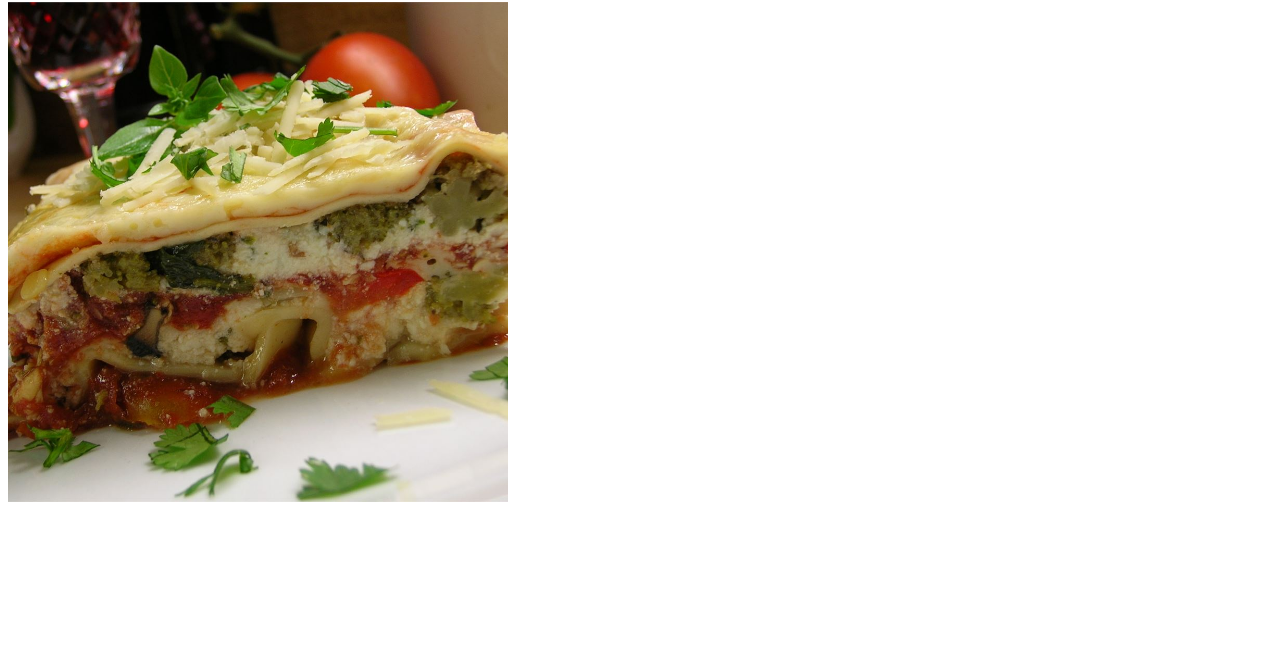
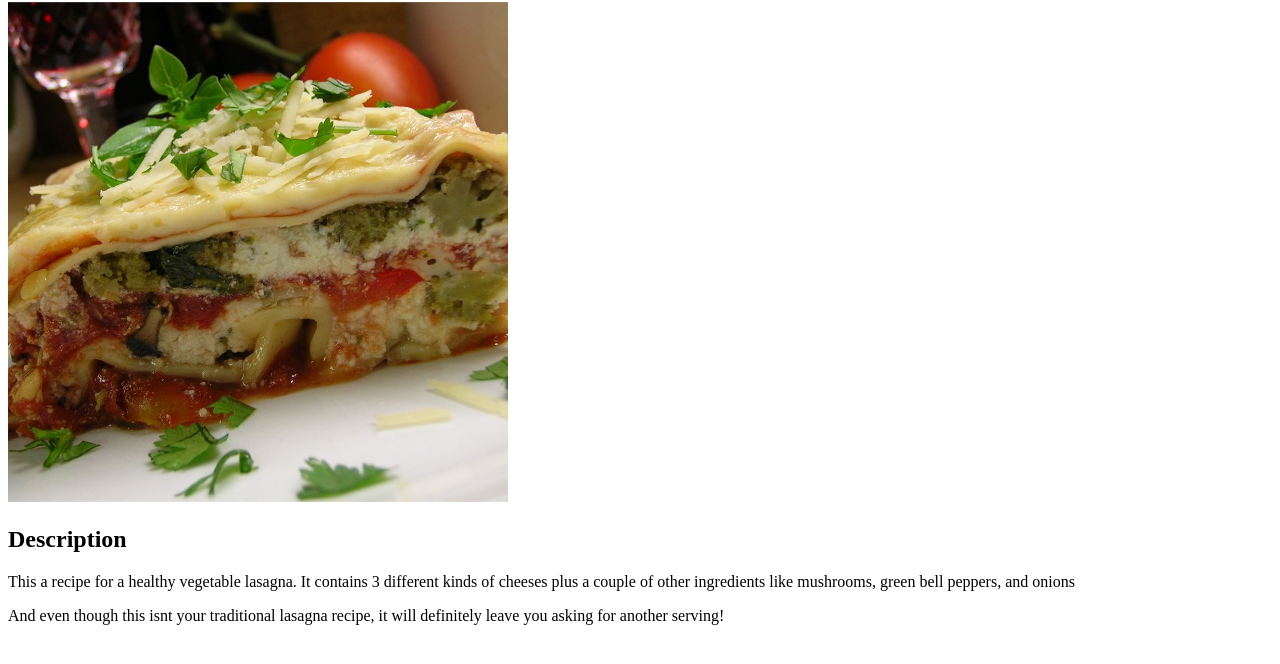
Before and after one commit to jamezq4/odin-recipes, a plain HTML site: page recipes/lasagna.html in a window 1280 px wide. Shown: the part 78-742 px from the top of the page. Drawn offline with Linux system fonts and the light colour scheme.

Commit message:
Add a description for lasagna recipe

```diff
--- a/recipes/lasagna.html
+++ b/recipes/lasagna.html
@@ -11,5 +11,11 @@
 
     <!--Image of lasagna goes here-->
     <img src="../img/lasagna.jpeg" alt="Hearty Vegetable lasagna" width="500">
+
+    <h2>Description</h2>
+    <p>This a recipe for a healthy vegetable lasagna. It contains 3 different kinds of cheeses
+        plus a couple of other ingredients like mushrooms, green bell peppers, and onions
+    </p>
+    <p>And even though this isnt your traditional lasagna recipe, it will definitely leave you asking for another serving!</p>
 </body>
 </html>
```
